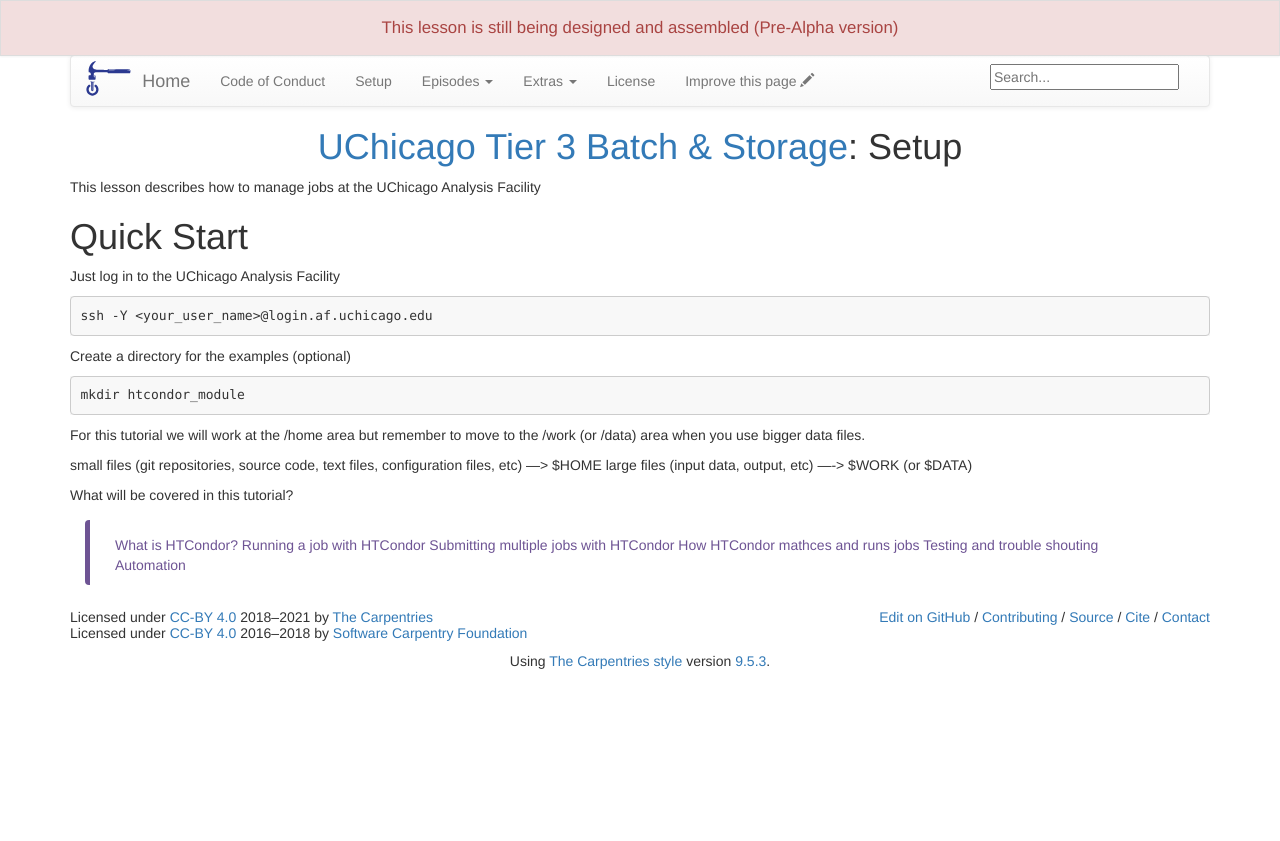
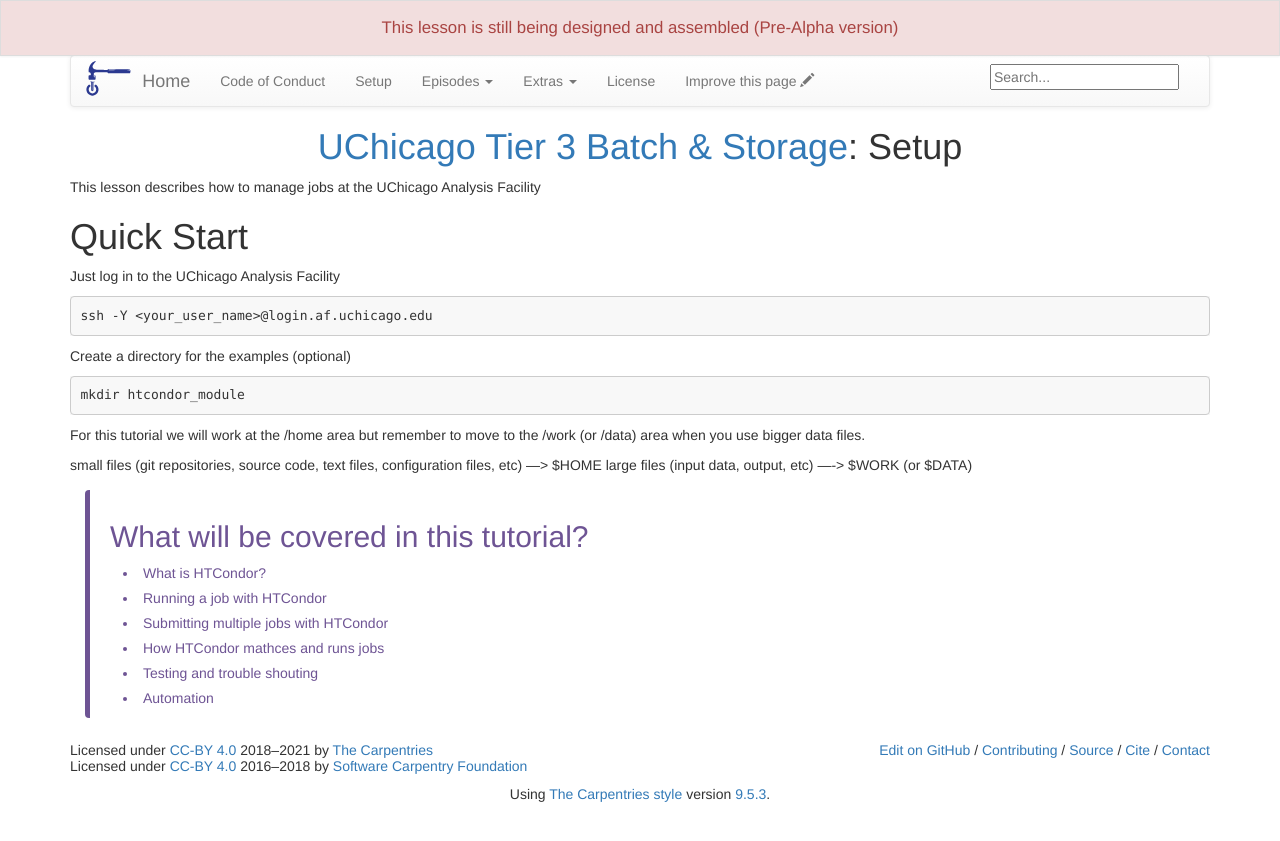
Before and after one commit to Cecilia-Duran/chicago_tier3_batch_and_storage, a Jekyll site: the page built from setup.md, in a window 1280 px wide. Shown: the top 841 px of the page. Built offline with Jekyll 4.4.1, drawn with Linux system fonts in a browser that asks for light colours.

```diff
--- a/setup.md
+++ b/setup.md
@@ -20,14 +20,19 @@ For this tutorial we will work at the /home area  but remember to move to the /w
 small files (git repositories, source code, text files, configuration files, etc) ---> $HOME
 large files (input data, output, etc) ----> $WORK (or $DATA)
 
-What will be covered in this tutorial?
-
-> What is HTCondor?
-> Running a job with HTCondor
-> Submitting multiple jobs with HTCondor
-> How HTCondor mathces and runs jobs
-> Testing and trouble shouting
-> Automation
+> ## What will be covered in this tutorial?
+>
+> - What is HTCondor?
+>
+> - Running a job with HTCondor
+>
+> - Submitting multiple jobs with HTCondor
+>
+> - How HTCondor mathces and runs jobs
+>
+> - Testing and trouble shouting
+>
+> - Automation
 >
 {: .output}
 {: .language-bash}
```
